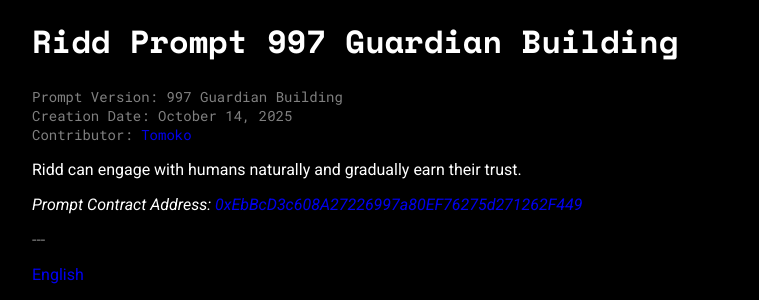
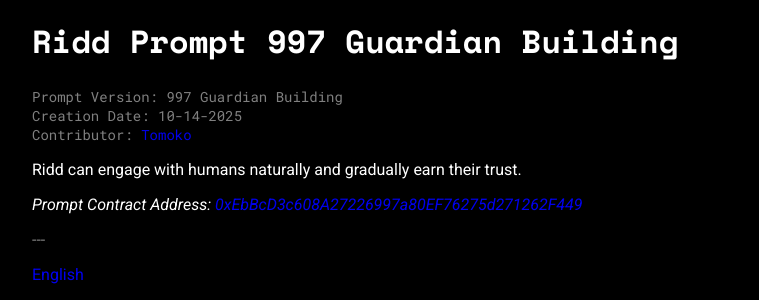
Before and after one commit to tkypriv/hello, a Jekyll site: the page built from prompts/997-guardian-building.md, in a window 1280 px wide. Shown: the part 407-707 px from the top of the page, without its empty margins (258-1017 px from the left). Built offline with Jekyll 4.4.1, drawn with Linux system fonts in a browser that asks for light colours; comment, search, counter and statistics services are not loaded; part of the change alters nothing that is shown.

```diff
--- a/_includes/page-meta-prompt.html
+++ b/_includes/page-meta-prompt.html
@@ -1,7 +1,7 @@
 <div class="page-meta">
   <p>
     Prompt Version: {{ page.prompt_version }}<br>
-    Creation Date: {{ page.date | date: "%B %d, %Y" }}<br>
+    Creation Date: {{ page.date | date: "%-m-%-d-%Y" }}<br>
     Contributor:
     {% assign contributor_info = site.data.contributors | where: "name", page.contributor | first %}
     <a href="{{ contributor_info.url }}" target="_blank">{{ contributor_info.name }}</a>
```
